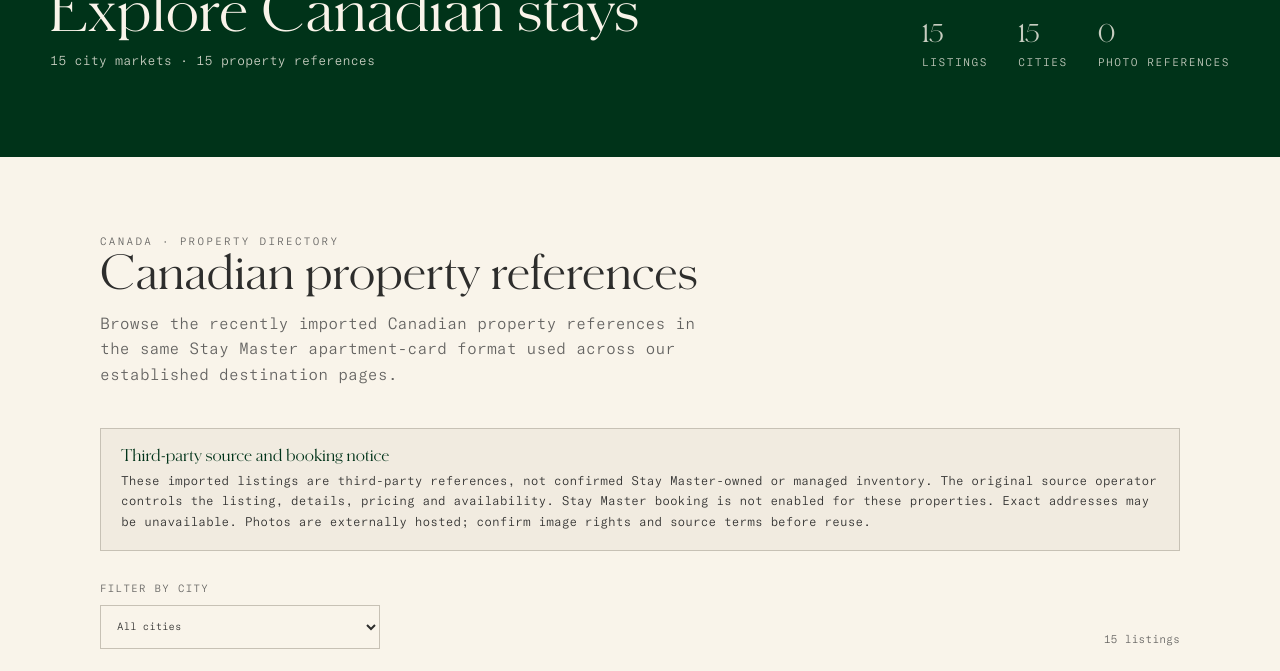
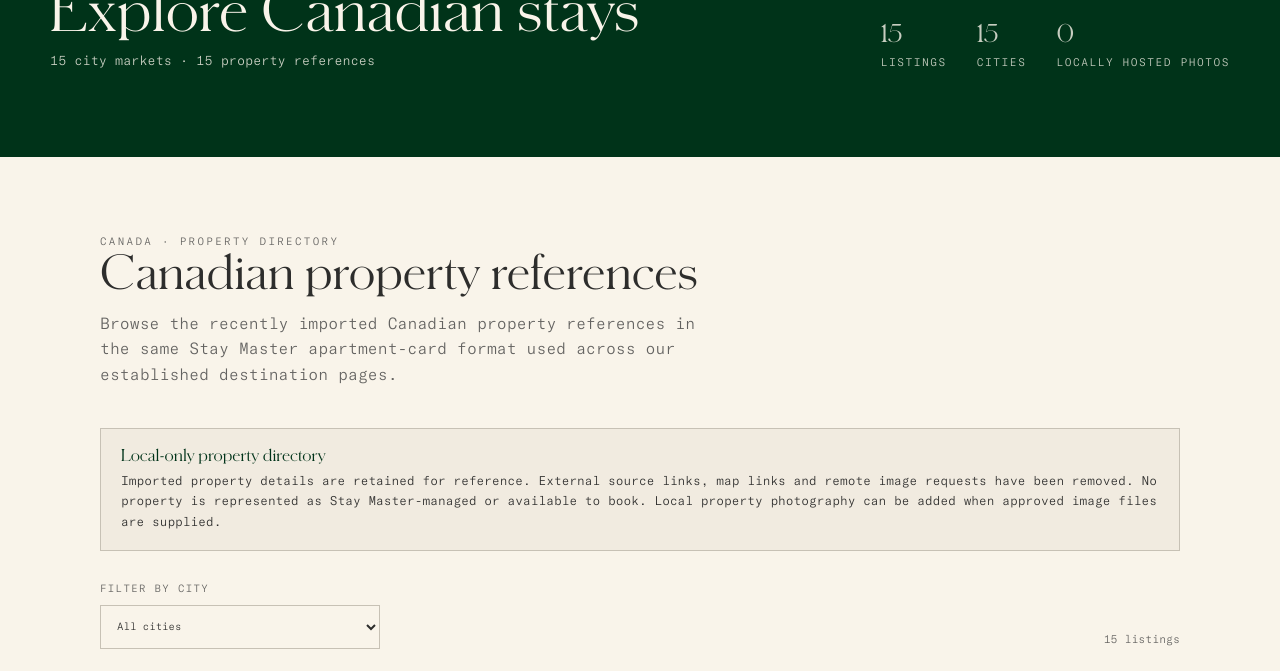
Before and after one commit to bitfurytech21-eng/stay-master, a plain HTML site: page canada.html in a window 1280 px wide. Shown: the part 78-749 px from the top of the page. Drawn offline with Linux system fonts and the light colour scheme.

Commit message:
Update Canada directory to local-only assets and remove map dependency

```diff
--- a/canada.html
+++ b/canada.html
@@ -6,7 +6,6 @@
 <title>Canada property listings | master</title>
 <meta name="description" content="master Trevi — 27 serviced apartments at Via dei Maroniti 19, 00187 Roma, Italy. Studio &amp; One–Three Bedroom">
 <meta name="theme-color" content="#003319">
-<link rel="stylesheet" href="vendor/leaflet/leaflet.css">
 <link rel="stylesheet" href="styles.css?v=4">
 <link rel="stylesheet" href="property.css?v=1">
 <link rel="stylesheet" href="north-america-listings.css?v=1">
@@ -75,11 +74,11 @@
 <section class="bhero"><div class="wrap">
 <nav class="crumbs" aria-label="Breadcrumb"><a href="index.html">master</a><span aria-hidden="true">&gt;</span><a href="locations.html">Locations</a><span aria-hidden="true">&gt;</span><span aria-current="page">Canada</span></nav>
 <div class="bhero-top"><div><h1>Explore Canadian stays</h1><p class="addr">15 city markets · 15 property references</p></div>
-<ul class="bhero-facts"><li><strong id="naPropertyCount">15</strong>Listings</li><li><strong id="naCityCount">15</strong>Cities</li><li><strong id="naPhotoCount">—</strong>Photo references</li></ul></div>
+<ul class="bhero-facts"><li><strong id="naPropertyCount">15</strong>Listings</li><li><strong id="naCityCount">15</strong>Cities</li><li><strong id="naPhotoCount">0</strong>Locally hosted photos</li></ul></div>
 </div></section>
 <section class="section section--cream" id="apartments"><div class="wrap">
 <div class="section-head"><p class="eyebrow">Canada · Property directory</p><h2>Canadian property references</h2><p>Browse the recently imported Canadian property references in the same Stay Master apartment-card format used across our established destination pages.</p></div>
-<div class="na-disclosure" role="note"><strong>Third-party source and booking notice</strong><p>These imported listings are third-party references, not confirmed Stay Master-owned or managed inventory. The original source operator controls the listing, details, pricing and availability. Stay Master booking is not enabled for these properties. Exact addresses may be unavailable. Photos are externally hosted; confirm image rights and source terms before reuse.</p></div>
+<div class="na-disclosure" role="note"><strong>Local-only property directory</strong><p>Imported property details are retained for reference. External source links, map links and remote image requests have been removed. No property is represented as Stay Master-managed or available to book. Local property photography can be added when approved image files are supplied.</p></div>
 <div class="na-filterbar"><label for="naCityFilter"><span>Filter by city</span><select id="naCityFilter"><option value="all">All cities</option></select></label><p id="naResultCount" aria-live="polite"></p></div>
 <div class="apt-grid" id="naPropertyGrid" aria-live="polite"><p class="na-loading">Loading property listings…</p></div>
 </div></section>
```
